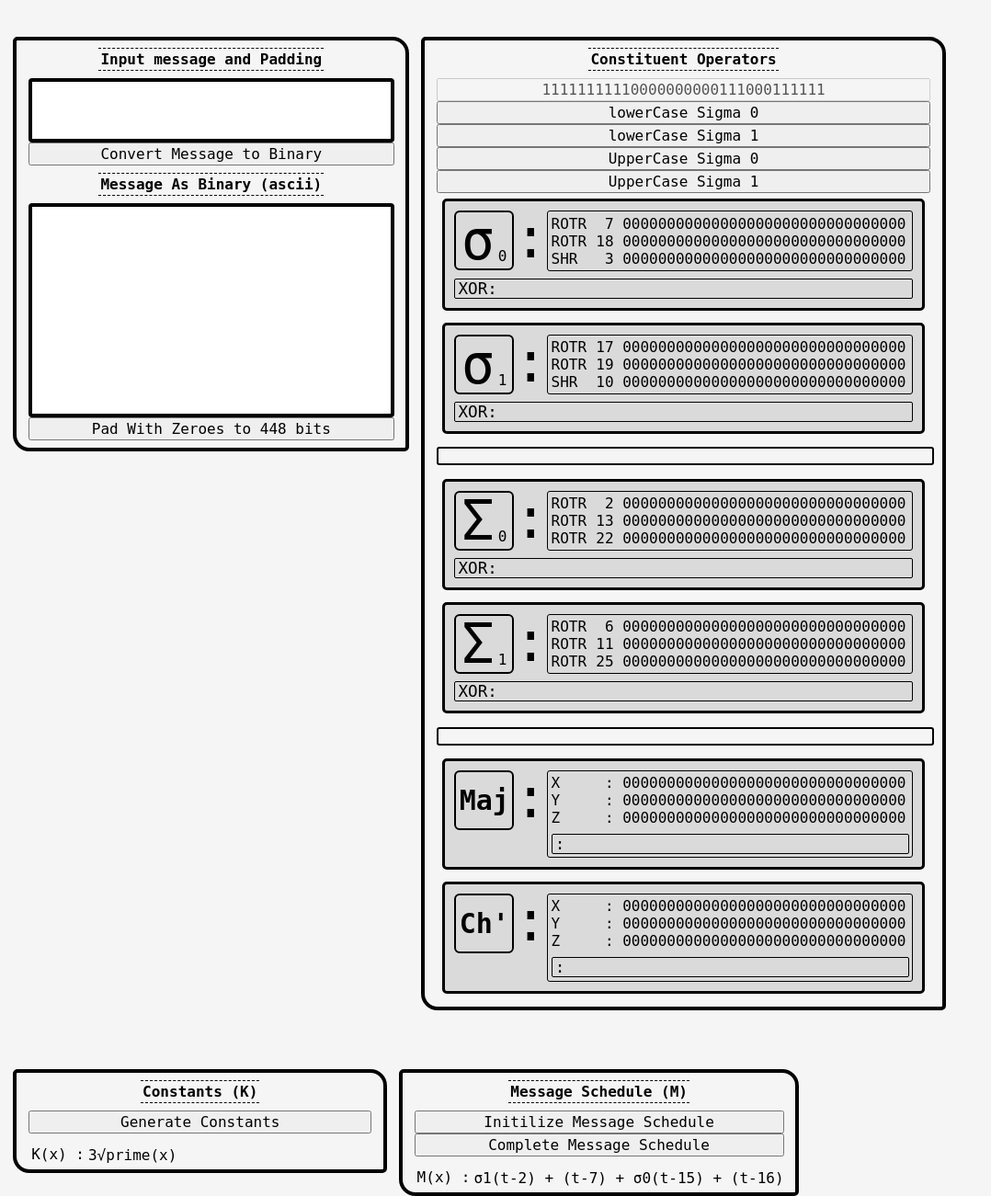
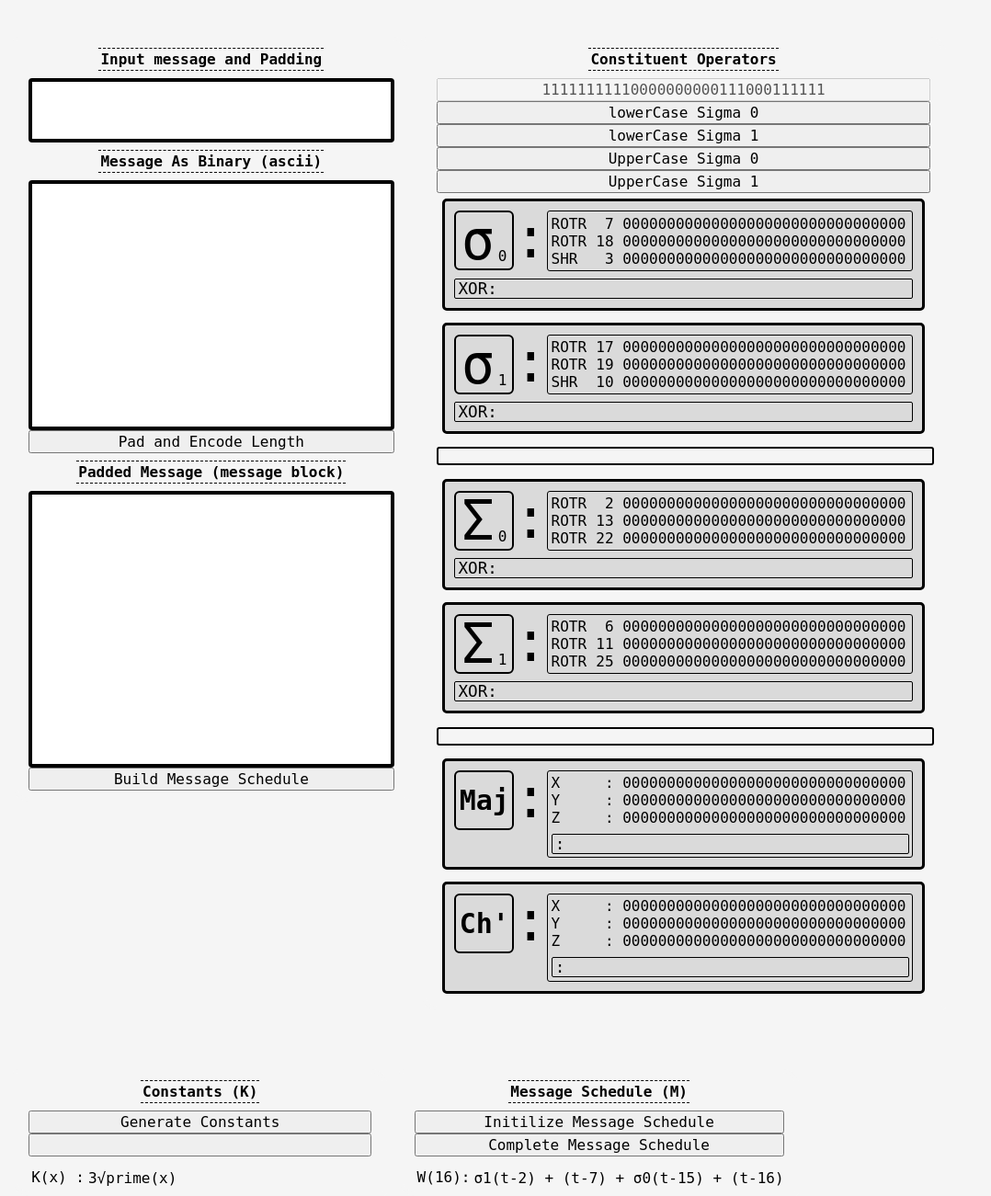
Before and after one commit to melshiD/personal-exercies, a PHP site: page /uppercaseSigmaOne.html in a window 1280 px wide. Shown: the whole page at 92% size, without its empty margins (0-1078 px from the left). Run offline with PHP 8.4, Linux system fonts and the light colour scheme.

Commit message:
working out message schedule building logic

```diff
--- a/sha256/components/uppercaseSigma1/uppercaseSigmaOne.css
+++ b/sha256/components/uppercaseSigma1/uppercaseSigmaOne.css
@@ -25,7 +25,12 @@ body{
     border-radius: 4px;
 }
 #messageAsBinary{
-    height: 23ch;
+    height: 27ch;
+    background-color: white;
+    color: black;
+}
+#completeBinaryMessage{
+    height: 30ch;
     background-color: white;
     color: black;
 }
@@ -48,7 +53,7 @@ body{
     /* copied and modded .cards, dry it up  */
     display: flex;
     flex-flow: column;
-    border: black solid 4px;
+    border: whitesmoke solid 4px;
     border-radius: 5px 18px;
     /* height: 400px; */
     justify-content: space-evenly;
@@ -226,6 +231,7 @@ body{
     display: flex;
     flex-direction: column;
     margin-top: 1em;
+
 }
 .constantCard .constantCardRow{
     display: flex;
@@ -235,6 +241,18 @@ body{
     line-height: 14.5px;
     width: fit-content;
 }
+.constantContents{
+    transition: background-color 2s;
+    background-color: inherit;
+    border-radius: 5px;
+}
+/* ---------------- active constantContents row stuff -------------------------------  */
+.constantContents.activeRow{
+    transition: background-color 0.01s;
+    background-color: rgb(162, 170, 237);
+    border-radius: 5px;
+}
+/* ---------------- active constantContents row stuff needs help-------------------------------  */
 .constantIndexAndColon{
     display: flex;
     align-items: flex-start;
@@ -253,7 +271,9 @@ body{
     margin-left: 4px;
     margin-top: 1px;
     color: black;
-
+}
+.invisibleLetters{
+    color: #efefef;
 }
 .simplyASeperator{
     width: auto;
@@ -264,7 +284,10 @@ body{
 
 
 /* Message Schedue  */
-
+.messageSubscript{
+    display: inline-block;
+    font-size: 0.7em;
+}
 
 
 
--- a/sha256/components/uppercaseSigma1/uppercaseSigmaOne.html
+++ b/sha256/components/uppercaseSigma1/uppercaseSigmaOne.html
@@ -17,12 +17,16 @@
             </div>
             <!-- <input type="text" onclick="" id="messageInput" maxlength="55">  -->
             <textArea id="messageInput" class="messageInputTA" maxlength="55" ></textArea>
-            <button type="button" onclick="handleMessageInput()">Convert Message to Binary</button>
             <div class="centeredCardTitle titleMarginTop">
                 <div class="cardTitleLine">Message As Binary (ascii)</div>
             </div>
             <textarea id="messageAsBinary" class="messageAsBinary" disabled></textarea>
-            <button type="button" onclick="handleMessageInput()">Pad With Zeroes to 448 bits</button>
+            <button type="button" onclick="padWithZerosTo448Bits()">Pad and Encode Length</button>
+            <div class="centeredCardTitle titleMarginTop">
+                <div class="cardTitleLine">Padded Message (message block)</div>
+            </div>
+            <textarea id="completeBinaryMessage" class="messageAsBinary" disabled></textarea>
+            <button type="button" onclick="initilizeMessageSchedule()">Build Message Schedule</button>
         </div>
 
         <!-- CONSTITUENT OPERATORS------------------------------------  -->
@@ -53,7 +57,7 @@
                                     <span class="transformationNameToken">ROTR</span>
                                     <span class="transformationDegree">7</span>
                                 </div>
-                                <div class="transformationExample">00000000000000000000000000000000</div>
+                                <div class="transformationExample">00000000000000000<span>00</span>0000000000000</div>
                             </div>
                         </div>
                         <div class="transformation">
@@ -318,6 +322,8 @@
                 <div class="cardTitleLine">Constants (K)</div>
             </div>
             <button type="button" onclick="generateConstants()">Generate Constants</button>
+            <!-- <div class="underConstants"></div> -->
+            <button type="button" onclick="completeMessageSchedule()" class="invisibleLetters">.</button>
             <div class="constantCard" id="constantCard">
                     <div class="constantCardRow">
                         <div class="constantIndexAndColon">
@@ -334,11 +340,11 @@
                 <div class="cardTitleLine">Message Schedule (M)</div>
             </div>
             <button type="button" onclick="initilizeMessageSchedule()">Initilize Message Schedule</button>
-            <button type="button" onclick="completeMessageSchedule()">Complete Message Schedule</button>
+            <button type="button" onclick="completeMessageSchedule()" id="completeMessageSchedule">Complete Message Schedule</button>
             <div class="constantCard" id="messageSchedule">
                 <div class="constantCardRow">
                     <div class="constantIndexAndColon">
-                            <span class="constantIndexNumber">M(x)</span>
+                        <span class="constantIndexNumber">W(16)</span>
                         <span class="colonSpan">:</span>
                     </div>
                     <div class="constantContents">
--- a/sha256/melSha256.js
+++ b/sha256/melSha256.js
@@ -336,7 +336,7 @@ function performSHA256(inputData, dataRequestIndex = 0){
 }
 // console.log(performSHA256('once there was a way to get back home.  Once there was a way, to get back home.  Go to sleep pretty darling, do not cry, and I will sing a lullaby'));
 let char64long = '11111111110000000000111000111111111111111100000010000110';
-console.log(performSHA256(char64long, 4));
+console.log(performSHA256('asdf', 2));
 
 // let outputString = performSHA256('abcdefgHi1s');//IT'S REMOVING SOME ZEROES FROM INDIVIDUAL LETTERS see: 'abcdefgHi1s'
 // console.log(`${outputString} length: ${outputString.length}`);
```
Also changed, not shown: sha256/components/uppercaseSigma1/uppercaseSigmaOne.js (+47 -21 lines). Lines whose indentation alone changed are shown as unchanged.
